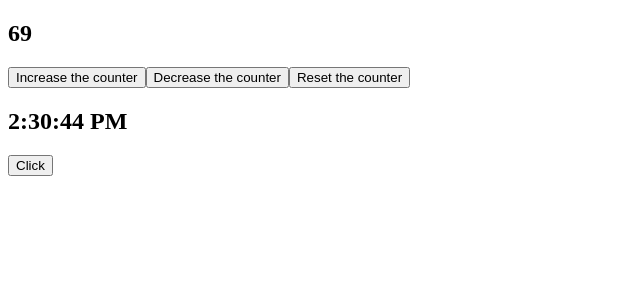
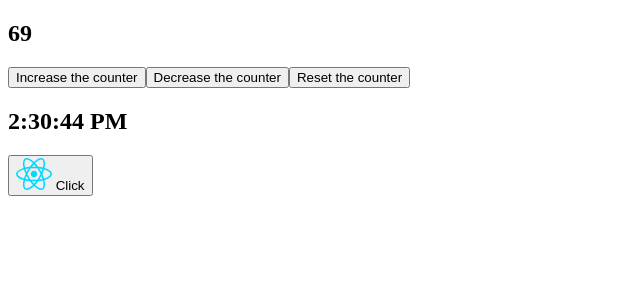
Before and after one commit to BlueBojack/ReactExercise, a React (Vite) app in the folder React_Project/: page / in a window 1280 px wide. Shown: the top 300 px of the page, without its empty margins (0-640 px from the left). Built offline with nearby package versions, Linux system fonts and the light colour scheme.

Commit message:
added and solved 37 handling events

```diff
--- a/React_Project/src/MouseClicker.jsx
+++ b/React_Project/src/MouseClicker.jsx
@@ -6,7 +6,7 @@ const MouseClicker =  (props) => {
 
     return(
         <>
-            <button name={props.name} onClick={handleClick}>Click</button>
+            <button name={props.name} onClick={handleClick} > <img src="src\assets\react.svg" name={props.name} /> Click</button>
         </>
     )
 }
```
